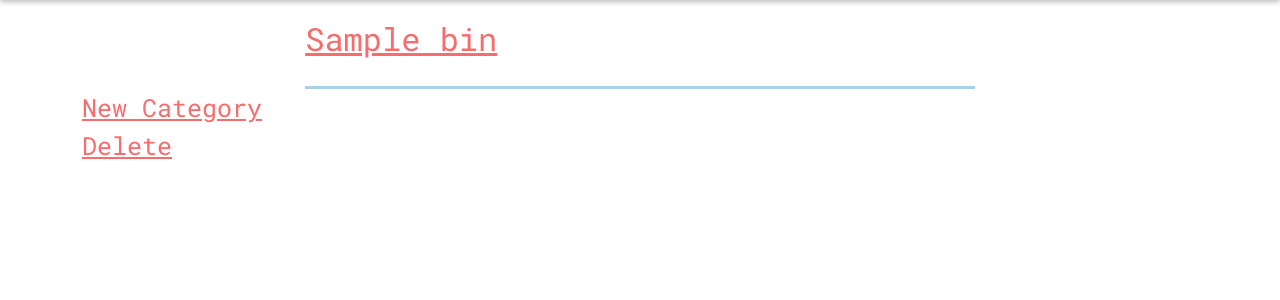
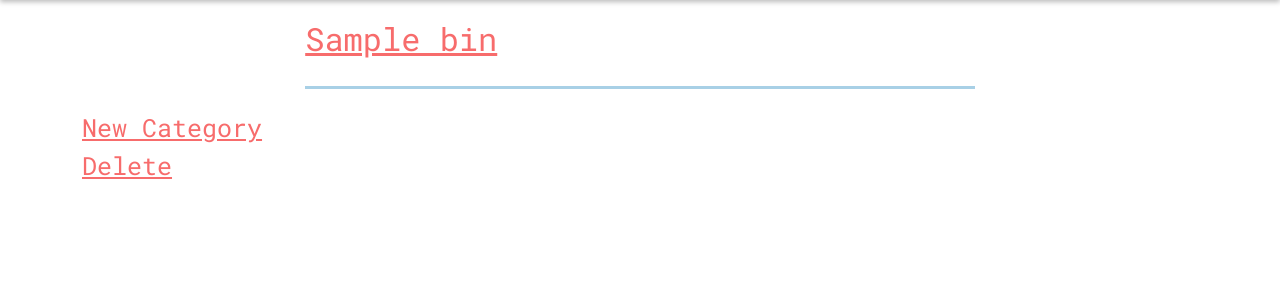
Before and after one commit to ADSteele916/nwhacks2021, a Django app: page /course/1/ in a window 1280 px wide. Shown: the part 77-377 px from the top of the page. Run offline with Django 3.2, Linux system fonts and the light colour scheme; a user stored in the database is signed in; tables that the repository leaves empty hold one stand-in row (values such as "Sample post"); some libraries are stand-ins or nearby versions.

Commit message:
i want to go to bed

```diff
--- a/grades/static/grades/main.css
+++ b/grades/static/grades/main.css
@@ -160,6 +160,10 @@
     top: 20px;
     left: 20px;
     font-size: 50px;
+}
+
+.red-text {
+    color: #F76C6C;
 }
 
 
@@ -355,3 +359,7 @@ a:hover {
     font-family: 'Roboto Mono', monospace;
     margin: 20px auto;
 }
+
+.extrawrapper1 {
+    padding-top: 20px;
+}
--- a/templates/grades/course.html
+++ b/templates/grades/course.html
@@ -7,7 +7,7 @@
             </div>
         {% endfor %}
     {% endif %}
-    <div class="extrawrapper">
+    <div class="extrawrapper1">
         <a class = "new-category" href="{% url 'grades-new-bin' course_id %}">New Category</a>
     </div>
     <div class="extrawrapper">
--- a/templates/grades/courses.html
+++ b/templates/grades/courses.html
@@ -25,8 +25,8 @@
             <a href="{% url 'grades-new-course'%}">
                 <div class="card-body red-card">
                     <h2 class="card-title display-1"><strong>New</strong></h2>
-                        <p class="card-text">
-
+                        <p class="card-text red-text">
+                            .
                         </p>
                 </div>
             </a>
```
